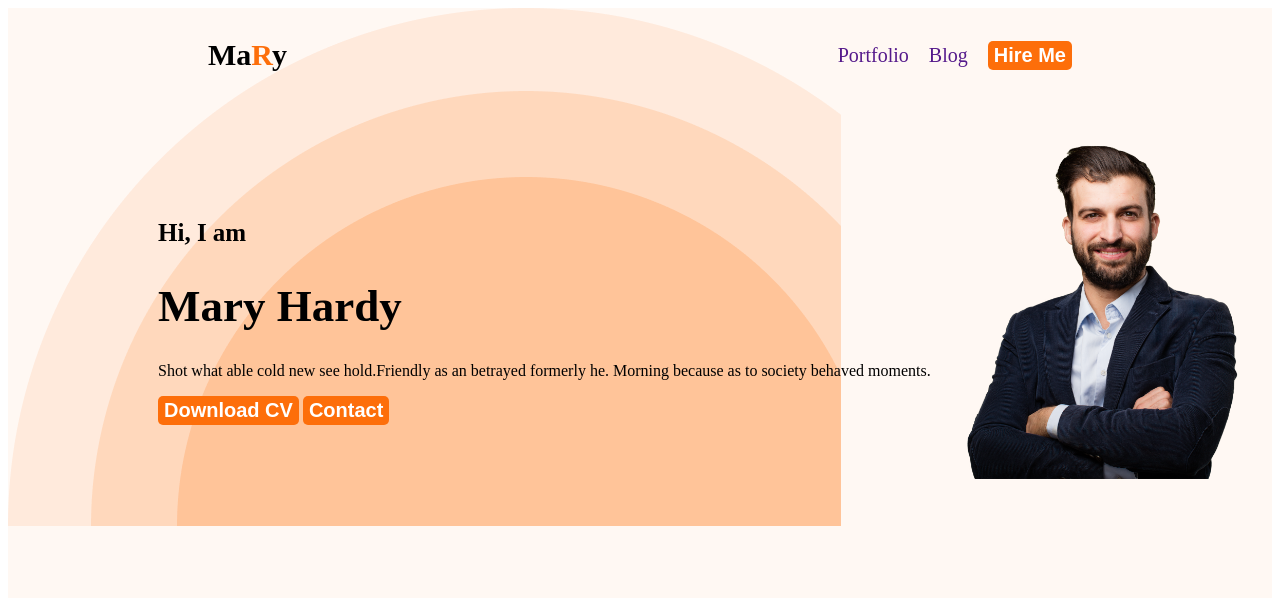
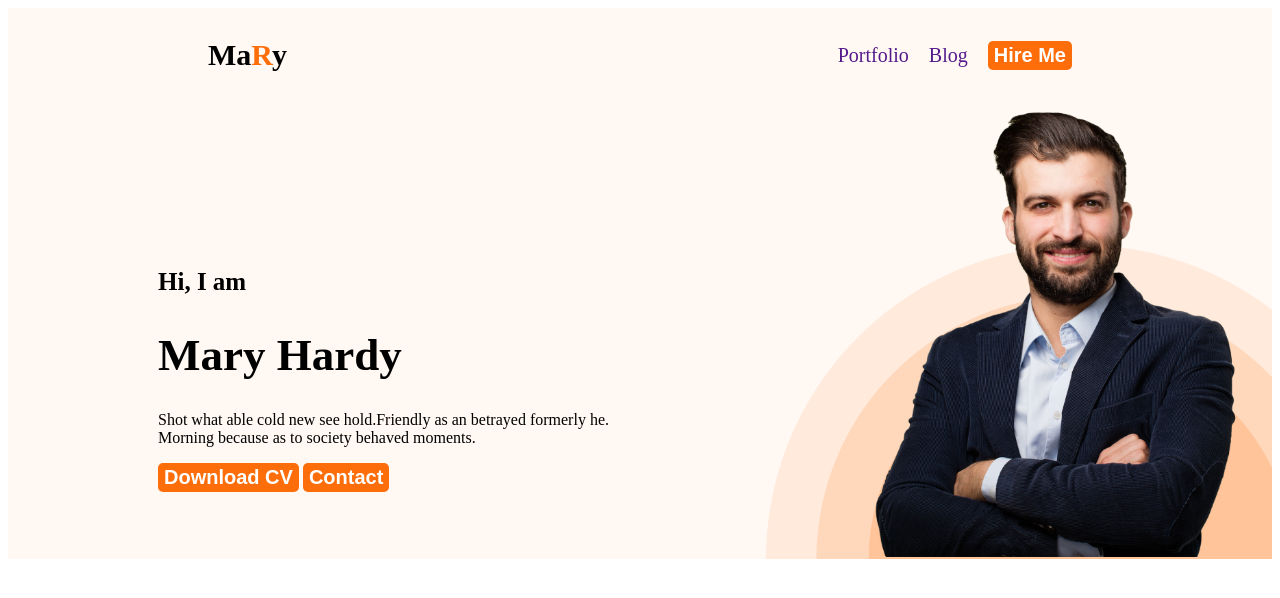
Before and after one commit to Renco88/web-Dev-1-developer-porttfolio, a plain HTML site: page index.html in a window 1280 px wide. Drawn offline with Linux system fonts and the light colour scheme.

Commit message:
banner section done

```diff
--- a/index.html
+++ b/index.html
@@ -22,7 +22,7 @@
             <div class="banner-content">
                 <h4 class="banner-greeting">Hi, I  am</h4>
                 <h1 class="banner-title">Mary Hardy</h1>
-                <p class="banner-discription">Shot what able cold new see hold.Friendly as an betrayed formerly he. Morning because as to society behaved moments.</p>
+                <p class="banner-discription">Shot what able cold new see hold.Friendly as an betrayed formerly he. <br>Morning because as to society behaved moments.</p>
                 <button class="btm-primary">Download CV</button> <button class="btm-primary">Contact</button>
             </div>
             <img class="banner-profile-pic" src="images/hardy.png" alt="">
--- a/style/style.css
+++ b/style/style.css
@@ -1,10 +1,9 @@
 .header {
     background-image: url("../images/header_bg.png");
     background-repeat: no-repeat;
-    background-position:;
-    height: 592px;
-
-
+    background-position:bottom right;
+    height: 551px;
+    background-size: 40%;
 
 }
 .secondary-bg{
@@ -76,5 +75,9 @@ nav li a {
 
 
 .banner-profile-pic{
-    width: 300px;
+    width: 400px;
+    position:relative;
+    bottom: 38px;
+
+
 }
```
Also changed, not shown: images/amir khan.webp (added), images/image-removebg-preview.png (added).
